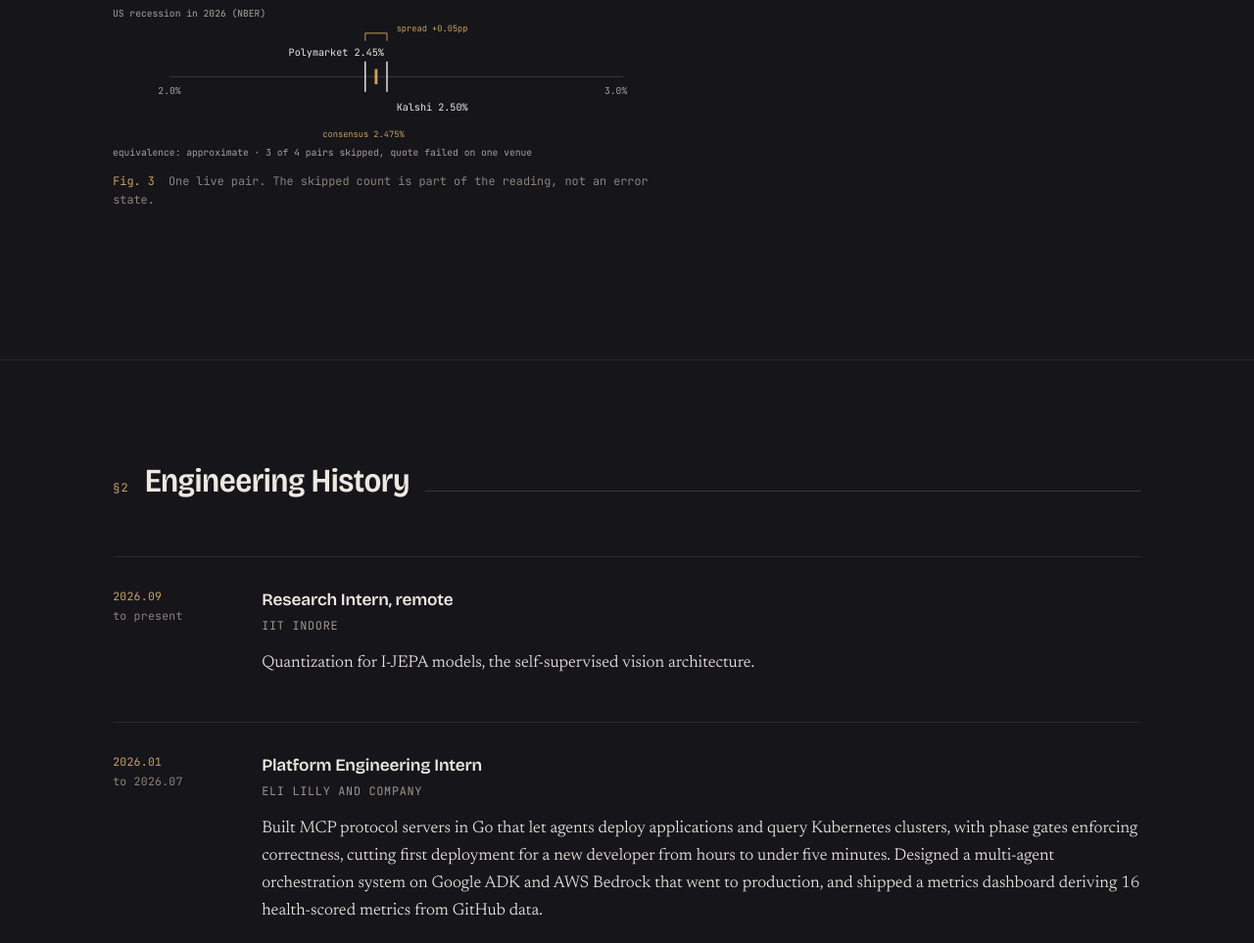
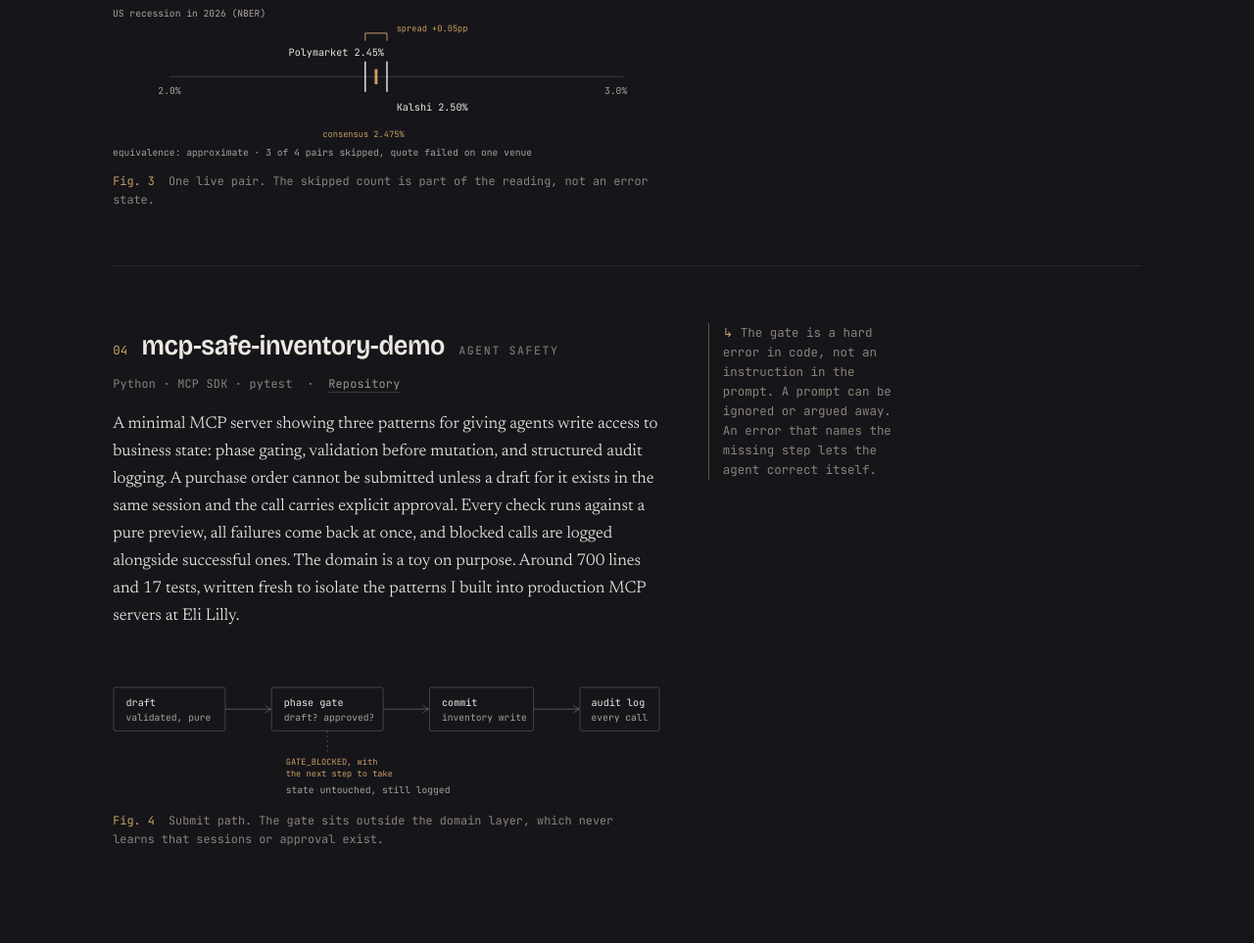
Before and after one commit to Medhaj-ops/portfolio, a plain HTML site: page index.html in a window 1280 px wide. Shown: the part 2685-3648 px from the top of the page at 98% size. Drawn offline with nearby package versions, Linux system fonts and the light colour scheme.

Commit message:
Add mcp-safe-inventory-demo to selected work
Co-Authored-By: Claude Opus 5.5 <noreply@anthropic.com>

```diff
--- a/index.html
+++ b/index.html
@@ -334,6 +334,51 @@ svg{max-width:100%;height:auto;display:block}
       </div>
     </div>
 
+    <div class="work-entry">
+      <div class="entry">
+        <div>
+          <div class="e-head"><span class="e-num">04</span><h3>mcp-safe-inventory-demo</h3>
+            <span class="e-kind">Agent Safety</span></div>
+          <p class="e-meta">Python · MCP SDK · pytest &nbsp;·&nbsp;
+            <a href="https://github.com/Medhaj-ops/mcp-safe-inventory-demo">Repository</a></p>
+          <p>A minimal MCP server showing three patterns for giving agents write access to business
+            state: phase gating, validation before mutation, and structured audit logging. A purchase
+            order cannot be submitted unless a draft for it exists in the same session and the call
+            carries explicit approval. Every check runs against a pure preview, all failures come back
+            at once, and blocked calls are logged alongside successful ones. The domain is a toy on
+            purpose. Around 700 lines and 17 tests, written fresh to isolate the patterns I built into
+            production MCP servers at Eli Lilly.</p>
+          <figure><svg viewBox="0 0 580 150" role="img" aria-label="Purchase order path from draft through the phase gate to the commit, with blocked calls returned with a corrective error and every call written to the audit log">
+          <rect class="box" x="1" y="30" width="118" height="46" rx="2"/>
+          <text class="svg-t" x="14" y="50">draft</text>
+          <text class="svg-l" x="14" y="65">validated, pure</text>
+          <path class="flow" d="M119 53 H167" stroke-width="1"/><path class="flow" d="M161 49 l6 4 -6 4"/>
+          <rect class="box" x="168" y="30" width="118" height="46" rx="2" stroke="rgba(200,160,98,.5)"/>
+          <text class="svg-t" x="181" y="50" fill="#C8A062">phase gate</text>
+          <text class="svg-l" x="181" y="65">draft? approved?</text>
+          <path class="flow" d="M286 53 H334" stroke-width="1"/><path class="flow" d="M328 49 l6 4 -6 4"/>
+          <rect class="box" x="335" y="30" width="110" height="46" rx="2"/>
+          <text class="svg-t" x="348" y="50">commit</text>
+          <text class="svg-l" x="348" y="65">inventory write</text>
+          <path class="flow" d="M445 53 H493" stroke-width="1"/><path class="flow" d="M487 49 l6 4 -6 4"/>
+          <rect class="box" x="494" y="30" width="84" height="46" rx="2"/>
+          <text class="svg-t" x="506" y="50">audit log</text>
+          <text class="svg-l" x="506" y="65">every call</text>
+          <path class="flow" d="M227 76 V98" stroke-dasharray="2 3"/>
+          <text class="svg-a" x="183" y="112">GATE_BLOCKED, with</text>
+          <text class="svg-a" x="183" y="124">the next step to take</text>
+          <text class="svg-l" x="183" y="142">state untouched, still logged</text>
+        </svg>
+            <figcaption class="fig-cap"><b>Fig. 4</b> &nbsp;Submit path. The gate sits outside the
+              domain layer, which never learns that sessions or approval exist.</figcaption>
+          </figure>
+        </div>
+        <p class="note">The gate is a hard error in code, not an instruction in the prompt. A prompt
+          can be ignored or argued away. An error that names the missing step lets the agent
+          correct itself.</p>
+      </div>
+    </div>
+
   </div>
 </section>
 
@@ -376,7 +421,7 @@ svg{max-width:100%;height:auto;display:block}
           <text class="svg-a" x="100" y="74">17:1, drawn to scale</text>
           <text class="svg-l" x="0" y="99">cost: 1.2% accuracy. benchmarked against LSQ, DoReFa-Net, PACT.</text>
         </svg>
-          <figcaption class="fig-cap"><b>Fig. 4</b> &nbsp;The bars are to true proportion. The small
+          <figcaption class="fig-cap"><b>Fig. 5</b> &nbsp;The bars are to true proportion. The small
             one really is 5.8% of the large one.</figcaption>
         </figure>
       </div></div>
```
